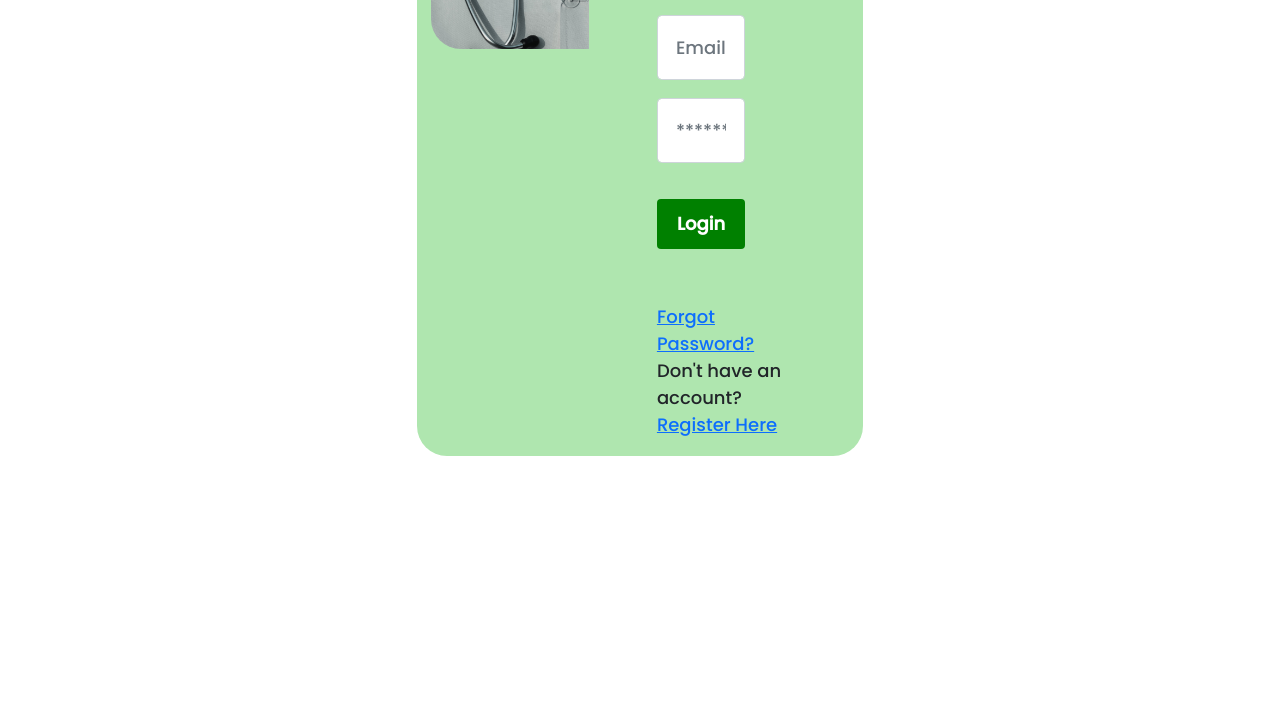
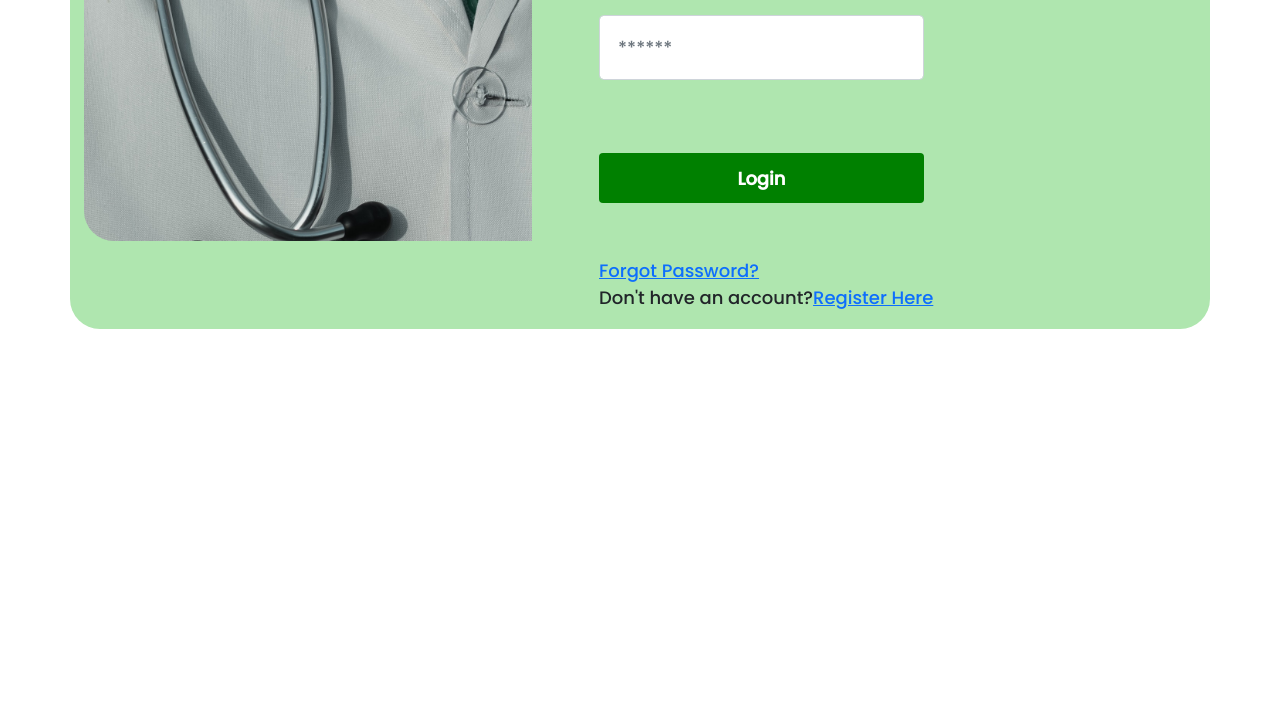
Before and after one commit to veeqee/Plaschema, a plain HTML site: page index.html in a window 1280 px wide. Shown: the part 636-1347 px from the top of the page. After the commit the page ends 992 px from the top, so only its background shows below. Drawn offline with nearby package versions, Linux system fonts and the light colour scheme.

Commit message:
Update index.html

```diff
--- a/index.html
+++ b/index.html
@@ -24,7 +24,7 @@
         }
         .row{
             background: rgb(175, 230, 175);
-            margin: 30%;
+            margin-top: 10%;
             border-radius: 30px;
                     }
         img{
```
